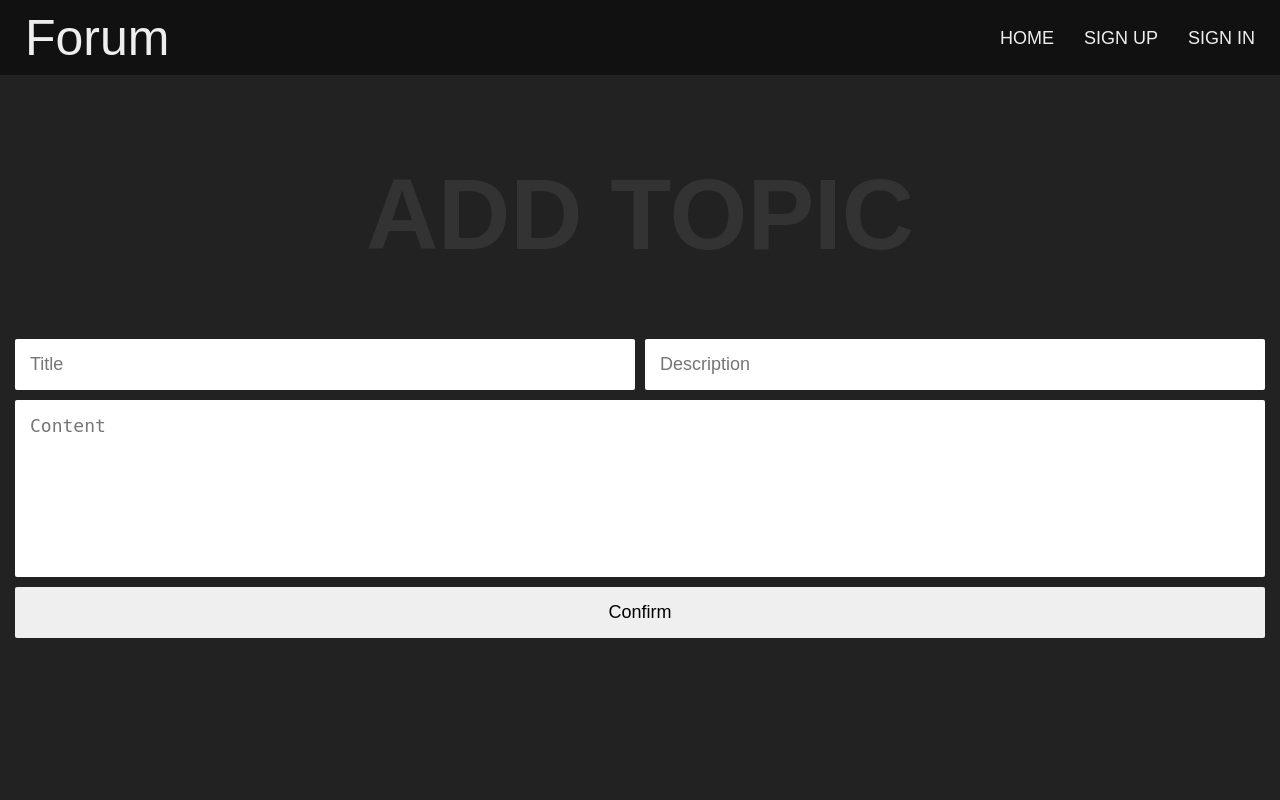
After one commit to EgorLaptev/forum, a PHP site: page /pages/add_topic.html in a window 1280 px wide. The commit adds this page. Run offline with PHP 8.4, Linux system fonts and the light colour scheme.

Commit message:
1. Updated header (Created dropdown menu) 2. Added Add topic page

```diff
--- /dev/null
+++ b/media/css/add_topic.css
@@ -0,0 +1,37 @@
+form#add_topic_form {
+  display: grid;
+  grid-gap: 10px;
+  grid-template-columns: repeat(2, 1fr);
+  width: 100%;
+}
+
+form#add_topic_form input,
+form#add_topic_form textarea {
+  border: none;
+  border-radius: 2px;
+  padding: 15px;
+  font-size: 18px;
+  outline: none;
+  resize: none;
+}
+
+form#add_topic_form textarea {
+  grid-column: 1 / -1;
+}
+
+form#add_topic_form input::placeholder {
+  transition: opacity .3s;
+}
+
+form#add_topic_form input:hover::placeholder {
+  opacity: 0;
+}
+
+form#add_topic_form input[type='submit'] {
+  grid-column: 1 / -1;
+  cursor: pointer;
+}
+
+form#add_topic_form input[type='submit']:hover {
+  background-color: #ddd;
+}
--- a/media/css/header.css
+++ b/media/css/header.css
@@ -1,7 +1,7 @@
 .page-header {
   width: 100%;
   height: 75px;
-  padding: 0 25px;
+  padding: 0 10px 0 25px;
   display: flex;
   justify-content: space-between;
   align-items: center;
@@ -14,7 +14,7 @@
 }
 
 .page-header a {
-  color: white;
+  color: #eee;
   text-decoration: none;
 }
 
@@ -23,6 +23,7 @@
   justify-content: center;
   align-items: center;
   height: 100%;
+  text-transform: uppercase;
 }
 
 .page-header .header-menu li {
@@ -34,9 +35,26 @@
   font-size: 18px;
   padding: 0 15px;
   height: 100%;
-  line-height: 70px;
+  line-height: 77px;
 }
 
-.page-header .header-menu a:hover {
+.page-header .header-menu a:hover,
+.page-header .header-menu .dropdown-menu:hover {
   background-color: #161616;
 }
+
+.page-header .header-menu .dropdown-menu {
+  background-color: transparent;
+  border: none;
+  height: 100%;
+  color: #eee;
+  font-size: 18px;
+  outline: none;
+  text-transform: uppercase;
+  padding: 0 5px 0 15px;
+}
+
+.page-header .header-menu .dropdown-menu option {
+  background-color: #111;
+  border: none;
+}
--- a/media/css/index.css
+++ b/media/css/index.css
@@ -7,6 +7,7 @@
   cursor: pointer;
   transition: background-color .3s;
   overflow: hidden;
+  font-size: 18px;
 }
 
 .topic:hover {
@@ -24,6 +25,10 @@
   height: 100%;
 }
 
+.topic-title {
+  font-size: 25px;
+}
+
 .topic-author {
   color: #333;
   font-weight: bold;
--- a/media/css/sign_in.css
+++ b/media/css/sign_in.css
@@ -4,7 +4,6 @@ main {
   justify-content: center;
   align-items: center;
   flex-direction: column;
-  max-width: 1040px;
   padding: 0 50px;
 }
 
@@ -13,7 +12,6 @@ main {
   grid-gap: 10px;
   grid-template-columns: repeat(2, 1fr);
   width: 100%;
-  max-width: 1040px;
 }
 
 .sign_in_form input {
--- a/media/css/sign_up.css
+++ b/media/css/sign_up.css
@@ -4,7 +4,6 @@ main {
   justify-content: center;
   align-items: center;
   flex-direction: column;
-  max-width: 1040px;
   padding: 0 50px;
 }
 
@@ -13,7 +12,6 @@ main {
   grid-gap: 10px;
   grid-template-columns: repeat(2, 1fr);
   width: 100%;
-  max-width: 1040px;
 }
 
 .sign_up_form input {
--- /dev/null
+++ b/pages/add_topic.html
@@ -0,0 +1,37 @@
+<!DOCTYPE html>
+<html lang="en" dir="ltr">
+
+<head>
+  <meta charset="utf-8">
+  <meta name="viewport" content="width=device-width, initial-scale=1">
+  <meta http-equiv="X-UA-Compatible" content="ie=edge">
+  <link rel="stylesheet" href="../media/css/style.css">
+  <link rel="stylesheet" href="../media/css/header.css">
+  <link rel="stylesheet" href="../media/css/add_topic.css">
+  <title>Forum</title>
+</head>
+
+<body>
+
+  <header class="page-header">
+    <span class="header-logo"><a href="http://forum">Forum</a></span>
+    <ul class="header-menu">
+      <li><a href="http://forum">Home</a></li>
+      <li><a href="http://forum/pages/sign_up.html">Sign up</a></li>
+      <li><a href="http://forum/pages/sign_in.html">Sign in</a></li>
+    </ul>
+  </header>
+
+  <main class="main-content">
+    <h1 class="page-title">Add topic</h1>
+    <form action="core/add_topic.php" method="POST" id="add_topic_form">
+      <input type="text" name="title" placeholder="Title" required>
+      <input type="text" name="description" placeholder="Description" required>
+      <textarea name="content" required placeholder="Content" rows="7"></textarea>
+      <input type="submit" name="add_topic" value="Confirm">
+    </form>
+  </main>
+
+</body>
+
+</html>
```
Also changed, not shown: index.html (+10 -0 lines), media/js/dropdown.js (added, +7 -0 lines), pages/sign_in.html (+8 -0 lines), pages/sign_up.html (+8 -0 lines), pages/topic.html (+8 -1 lines).
